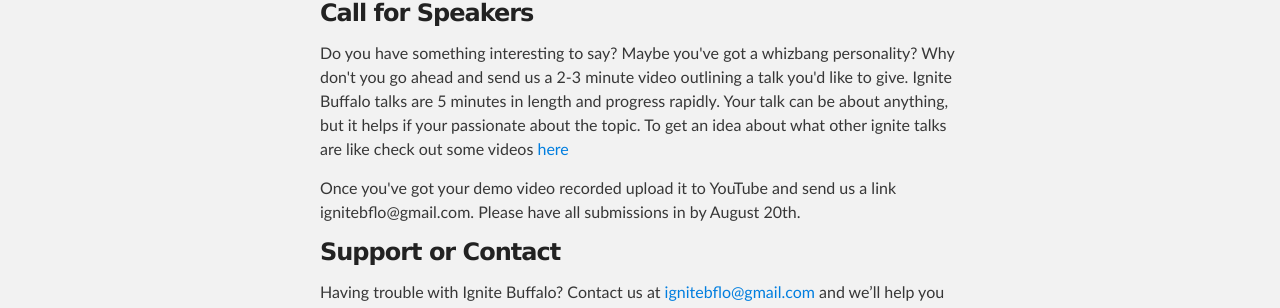
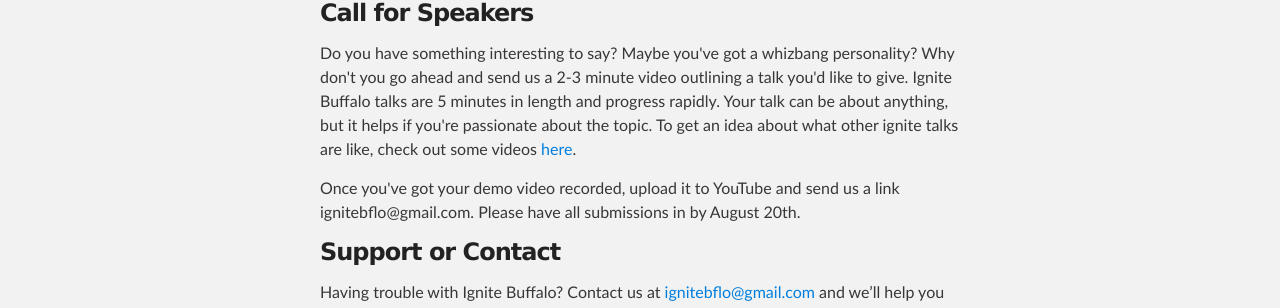
Before and after one commit to ignitebflo/ignitebflo.github.io, a Jekyll site: the page index.html, which Jekyll copies as it is, in a window 1280 px wide. Shown: the part 374-682 px from the top of the page. Built offline with Jekyll 4.4.1, drawn with Linux system fonts in a browser that asks for light colours.

Commit message:
Corrected spelling/punctuation errors in index.html

```diff
--- a/index.html
+++ b/index.html
@@ -36,9 +36,9 @@
 <h3>
 <a name="call-for-speakers" class="anchor" href="#designer-templates"><span class="octicon octicon-link"></span></a>Call for Speakers</h3>
 
-<p>Do you have something interesting to say? Maybe you've got a whizbang personality? Why don't you go ahead and send us a 2-3 minute video outlining a talk you'd like to give. Ignite Buffalo talks are 5 minutes in length and progress rapidly. Your talk can be about anything, but it helps if your passionate about the topic. To get an idea about what other ignite talks are like check out some videos <a href='http://igniteshow.com/'>here</a> </p>
+<p>Do you have something interesting to say? Maybe you've got a whizbang personality? Why don't you go ahead and send us a 2-3 minute video outlining a talk you'd like to give. Ignite Buffalo talks are 5 minutes in length and progress rapidly. Your talk can be about anything, but it helps if you're passionate about the topic. To get an idea about what other ignite talks are like, check out some videos <a href='http://igniteshow.com/'>here</a>.</p>
 
-Once you've got your demo video recorded upload it to YouTube and send us a link ignitebflo@gmail.com. Please have all submissions in by August 20th.
+Once you've got your demo video recorded, upload it to YouTube and send us a link ignitebflo@gmail.com. Please have all submissions in by August 20th.
 
 <h3>
 <a name="support-or-contact" class="anchor" href="#support-or-contact"><span class="octicon octicon-link"></span></a>Support or Contact</h3>
```
